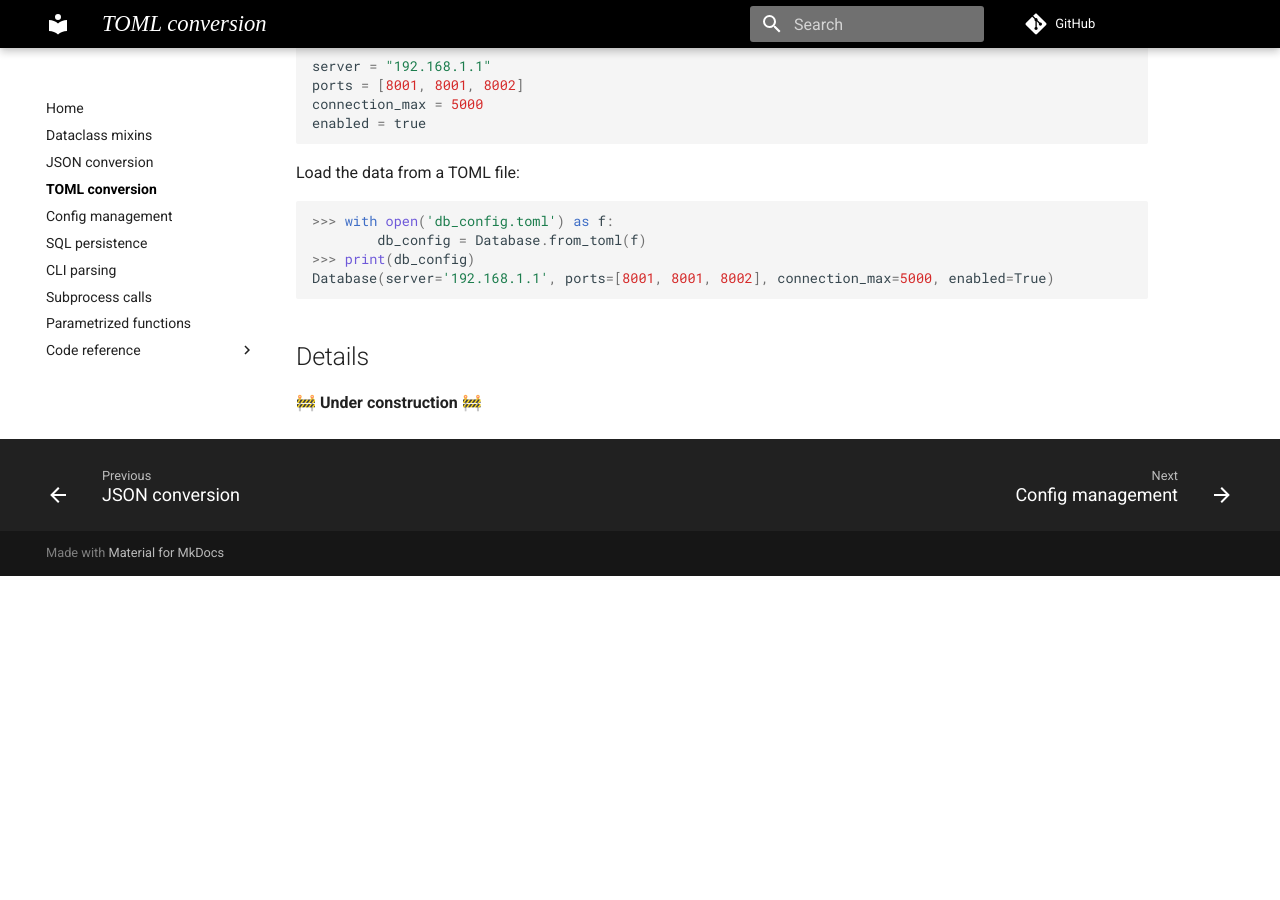
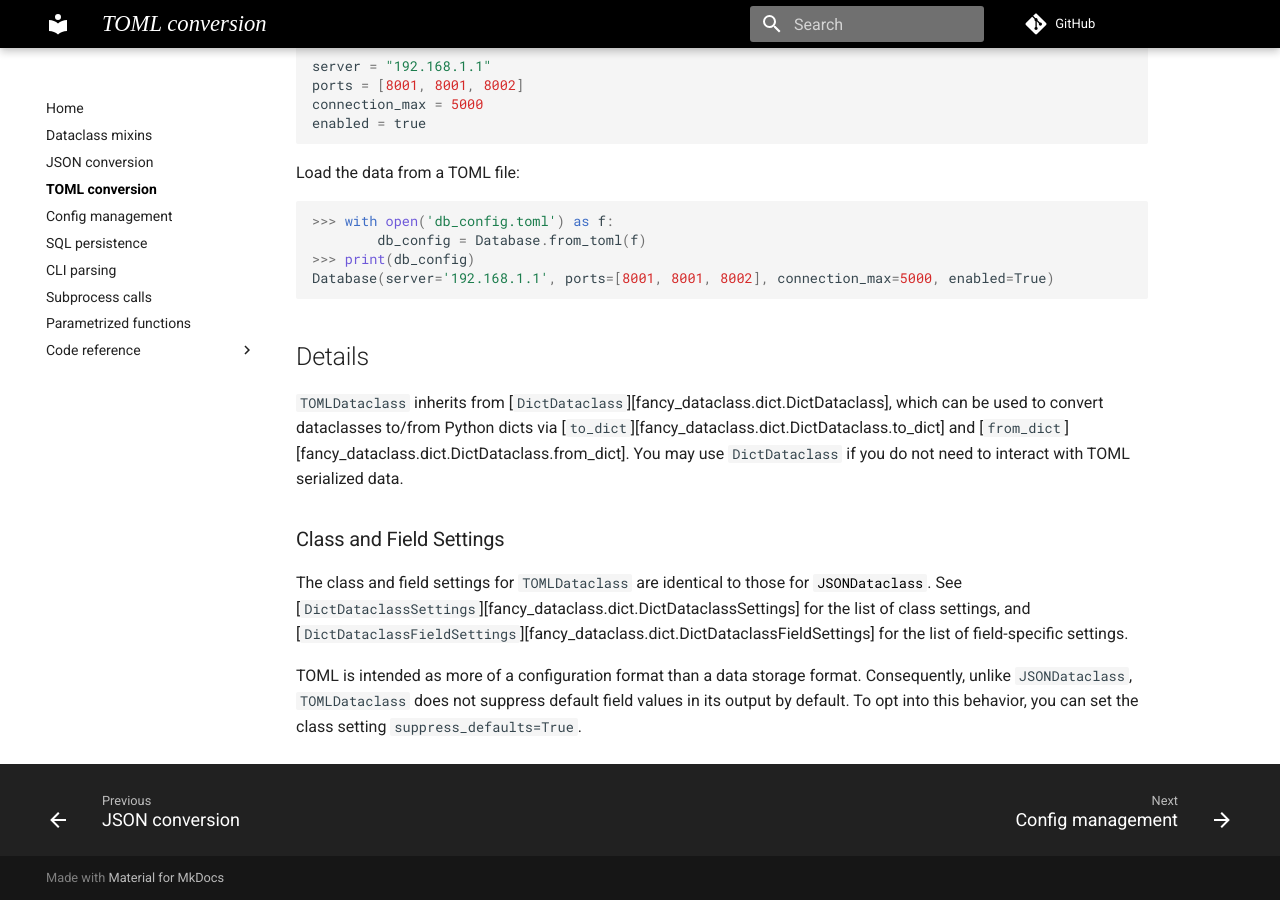
Before and after one commit to jeremander/fancy-dataclass, an MkDocs documentation site: the page built from docs/toml.md, in a window 1280 px wide and 900 px high, scrolled down 985 px. Built offline with MkDocs 1.6.1 and Material for MkDocs 9.7.7, drawn with Linux system fonts in a browser that asks for light colours; comment, search, counter and statistics services are not loaded; before the commit the page ends 1561 px from its top, so only the background shows below that.

Commit message:
docs: add details for TOMLDataclass

```diff
--- a/docs/toml.md
+++ b/docs/toml.md
@@ -53,12 +53,13 @@ Database(server='192.168.1.1', ports=[8001, 8001, 8002], connection_max=5000, en
 
 ## Details
 
-🚧 **Under construction** 🚧
+`TOMLDataclass` inherits from [`DictDataclass`][fancy_dataclass.dict.DictDataclass], which can be used to convert dataclasses to/from Python dicts via [`to_dict`][fancy_dataclass.dict.DictDataclass.to_dict] and [`from_dict`][fancy_dataclass.dict.DictDataclass.from_dict]. You may use `DictDataclass` if you do not need to interact with TOML serialized data.
 
-<!--
-- TOML is more of a config format than a storage format
-- Unlike JSONDataclass, defaults are not suppressed by default, but can set `suppress_defaults=True`
- -->
+### Class and Field Settings
+
+The class and field settings for `TOMLDataclass` are identical to those for [`JSONDataclass`](json.md#class-and-field-settings). See [`DictDataclassSettings`][fancy_dataclass.dict.DictDataclassSettings] for the list of class settings, and [`DictDataclassFieldSettings`][fancy_dataclass.dict.DictDataclassFieldSettings] for the list of field-specific settings.
+
+TOML is intended as more of a configuration format than a data storage format. Consequently, unlike `JSONDataclass`, `TOMLDataclass` does not suppress default field values in its output by default. To opt into this behavior, you can set the class setting `suppress_defaults=True`.
 
 <style>
 .md-sidebar--secondary {
--- a/fancy_dataclass/__init__.py
+++ b/fancy_dataclass/__init__.py
@@ -10,7 +10,7 @@ from .subprocess import SubprocessDataclass
 from .toml import TOMLDataclass
 
 
-__version__ = '0.4.6'
+__version__ = '0.5.0'
 
 __all__ = [
     'ArgparseDataclass',
```
